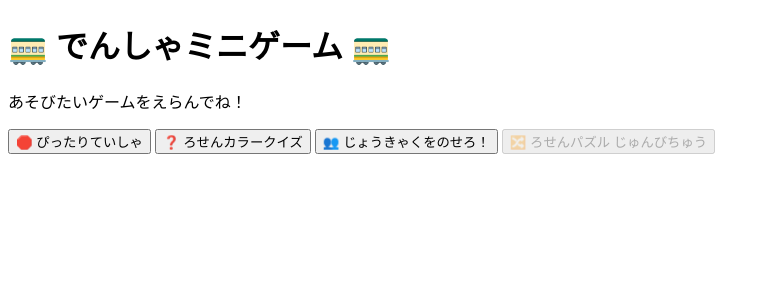
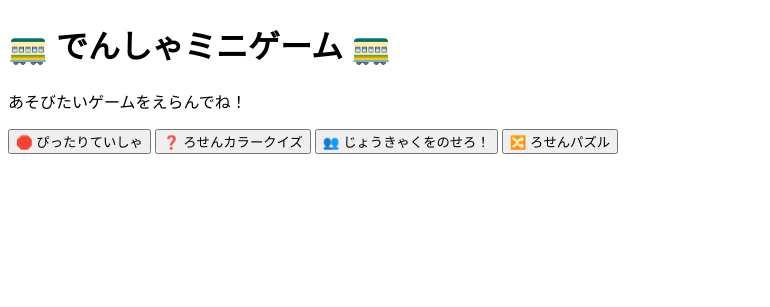
Before and after one commit to ntnamazu/simple-train-games, a website with bundled scripts: page index.html in a window 1280 px wide. Shown: the whole page, without its empty margins (0-770 px from the left). Built offline with nearby package versions, Linux system fonts and the light colour scheme.

Commit message:
Revert "chore: ろせんパズルを準備中に変更"
This reverts commit ed85ba392cf5244b5b70d3be906099002483c386.

```diff
--- a/css/style.css
+++ b/css/style.css
@@ -85,20 +85,11 @@ h1 {
     color: #333;
 }
 
-.coming-soon,
-.game-status {
+.coming-soon {
     font-size: 0.7rem;
     color: #999;
     position: absolute;
     bottom: 8px;
-}
-
-.game-status {
-    background: #ff9800;
-    color: white;
-    padding: 2px 8px;
-    border-radius: 10px;
-    font-size: 0.65rem;
 }
 
 /* ゲームキャンバス */
--- a/index.html
+++ b/index.html
@@ -24,10 +24,9 @@
                 <span class="game-icon">👥</span>
                 <span class="game-name">じょうきゃくをのせろ！</span>
             </button>
-            <button class="game-btn disabled" disabled>
+            <button class="game-btn" onclick="startGame('puzzle')">
                 <span class="game-icon">🔀</span>
                 <span class="game-name">ろせんパズル</span>
-                <span class="game-status">じゅんびちゅう</span>
             </button>
         </div>
     </div>
```
Also changed, not shown: tests/games.spec.js (+5 -7 lines).
